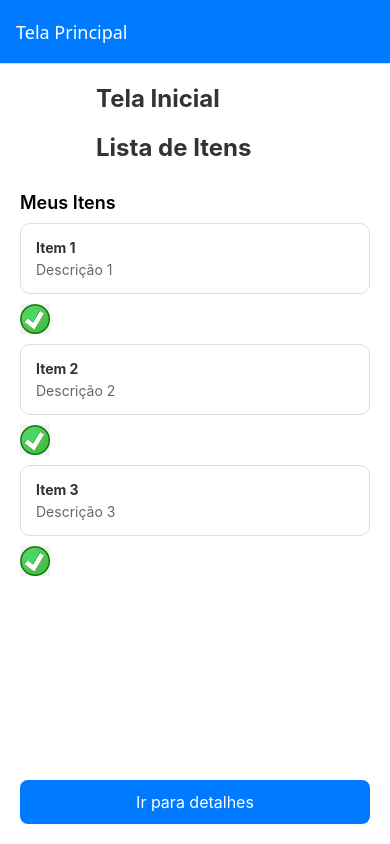
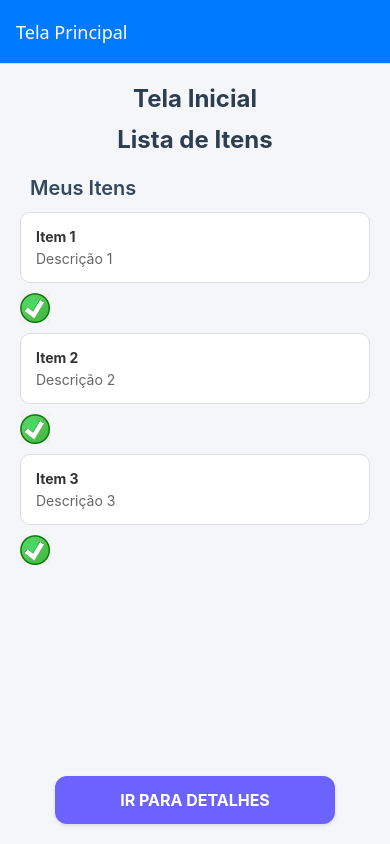
Before and after one commit to RafaelFigueiredoCode/Lista-de-Tarefas, a React Native app: screen /Home in a window 390 px wide. Built offline with nearby package versions, Linux system fonts and the light colour scheme.

Commit message:
Update home.jsx

```diff
--- a/paginas/home.jsx
+++ b/paginas/home.jsx
@@ -61,33 +61,46 @@ export default function Home({ navigation }) {
 const styles = StyleSheet.create({
   container: {
     flex: 1,
-    backgroundColor: '#fff',
+    backgroundColor: '#F5F6FA',
     padding: 20,
   },
   title: {
     fontSize: 24,
     fontWeight: 'bold',
-    marginBottom: 20,
-    color: '#333',
-    marginHorizontal: 76,
+    color: '#2C3E50',
+    textAlign: 'center',
+    marginBottom: 12,
   },
   list: {
-    marginVertical: 10,
+    marginTop: 10,
+    marginBottom: 20,
   },
   listHeader: {
-    fontSize: 18,
+    fontSize: 20,
     fontWeight: '600',
-    marginBottom: 10,
+    color: '#34495E',
+    marginBottom: 12,
+    paddingLeft: 10,
   },
   button: {
-    backgroundColor: '#007bff',
-    padding: 12,
-    borderRadius: 8,
-    marginTop: 20,
+    backgroundColor: '#6C63FF',
+    paddingVertical: 14,
+    paddingHorizontal: 20,
+    borderRadius: 12,
     alignItems: 'center',
+    justifyContent: 'center',
+    alignSelf: 'center',
+    width: '80%',
+    elevation: 4,
+    shadowColor: '#000',
+    shadowOpacity: 0.1,
+    shadowOffset: { width: 0, height: 2 },
+    shadowRadius: 4,
   },
   buttonText: {
     color: '#fff',
+    fontWeight: 'bold',
     fontSize: 16,
+    textTransform: 'uppercase',
   },
 });
```
